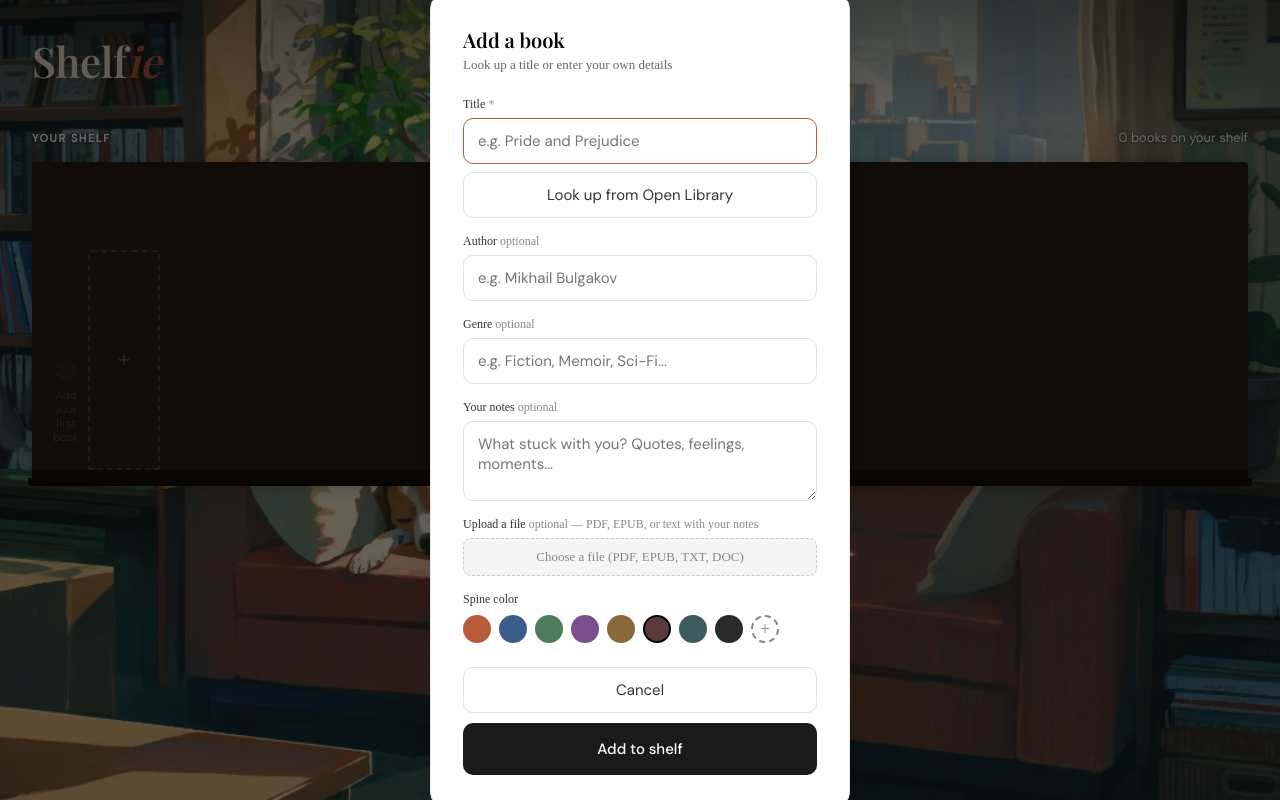
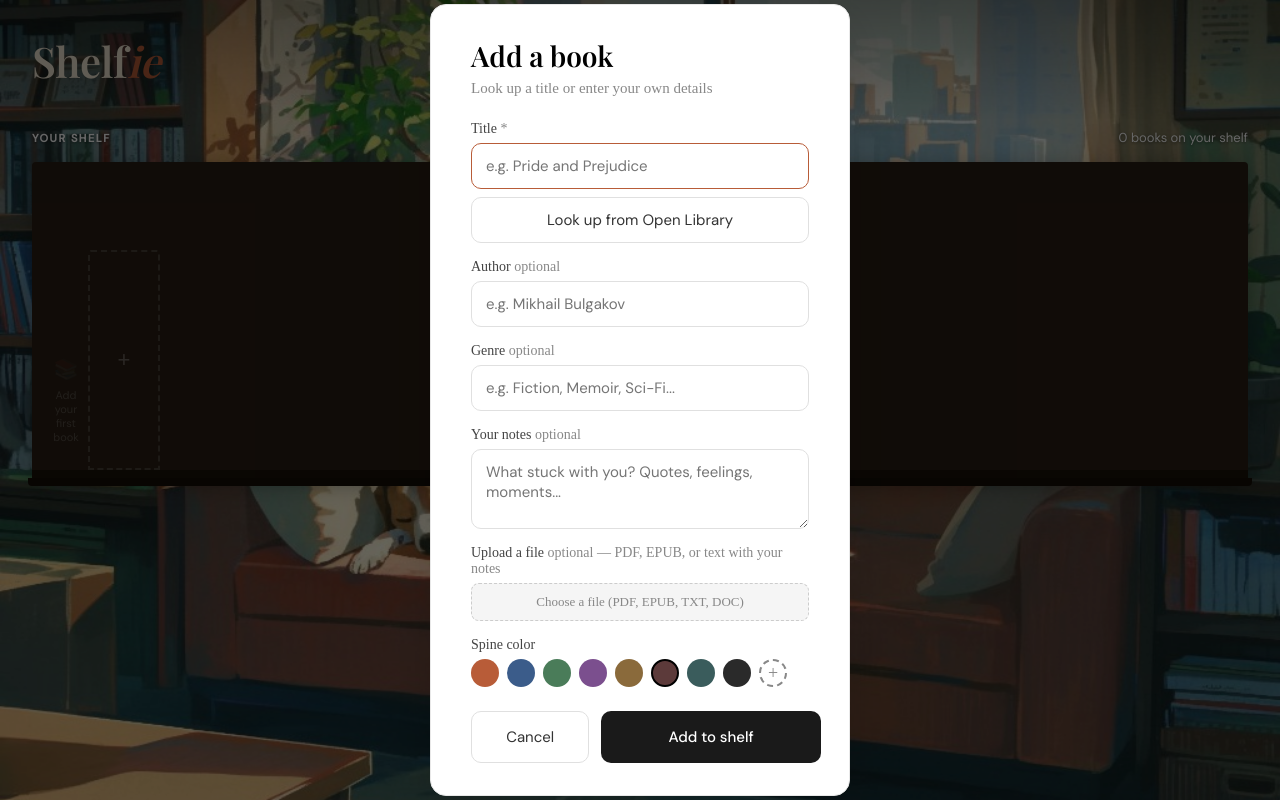
Before and after one commit to velislavapetrova20-bit/shelfie, a website: page public/index.html in a window 1280 px wide. Both pictures are taken after a click on the button "Add a book". Drawn offline with nearby package versions, Linux system fonts and the light colour scheme; a web font is replaced by a local one.

Commit message:
Improve add modal typography and layout for desktop

```diff
--- a/public/index.html
+++ b/public/index.html
@@ -66,16 +66,22 @@
     background: #ffffff;
     color: #000000;
     border-radius: 16px;
-    padding: 2rem;
+    padding: 2rem 2.5rem;
     width: 420px;
     max-width: 92vw;
     border: 1px solid #e8e8e8;
     box-shadow: 0 16px 48px rgba(0, 0, 0, 0.12);
   }
-  .modal-title { font-family: 'Playfair Display', serif; font-size: 20px; font-weight: 600; color: #000000; margin-bottom: 4px; }
-  .modal-sub { font-size: 13px; color: #666666; margin-bottom: 1.5rem; }
-  .field-label { font-size: 12px; font-weight: 500; color: #333333; margin-bottom: 6px; }
-  .field-label span { font-weight: 400; color: #888888; }
+  .modal-title {
+    font-family: 'Playfair Display', serif;
+    font-size: 28px;
+    font-weight: 600;
+    color: #000000;
+    margin-bottom: 6px;
+  }
+  .modal-sub { font-size: 15px; color: #888888; margin-bottom: 1.5rem; }
+  .modal .field-label { font-size: 14px; font-weight: 500; color: #444444; margin-bottom: 6px; }
+  .modal .field-label span { font-weight: 400; color: #888888; }
   .modal input[type="text"],
   .modal textarea {
     width: 100%;
@@ -90,6 +96,8 @@
     outline: none;
     resize: vertical;
   }
+  .modal input[type="text"]::placeholder,
+  .modal textarea::placeholder { font-size: 15px; }
   .modal input[type="text"]:focus,
   .modal textarea:focus { border-color: #B85C38; }
   .modal textarea { min-height: 80px; }
@@ -132,7 +140,7 @@
     height: 0;
     pointer-events: none;
   }
-  .modal-actions { display: flex; flex-direction: column; gap: 10px; }
+  .modal-actions { display: flex; flex-direction: row; gap: 12px; align-items: stretch; }
   .modal .btn-modal-cancel {
     font-family: 'DM Sans', sans-serif;
     font-size: 15px;
@@ -142,14 +150,17 @@
     background: #ffffff;
     color: #333333;
     cursor: pointer;
+    width: 35%;
+    flex-shrink: 0;
   }
   .modal .btn-modal-submit {
-    width: 100%;
+    width: 65%;
     height: 52px;
     margin: 0;
     padding: 0 20px;
     border-radius: 10px;
     font-size: 15px;
+    flex-shrink: 0;
   }
   .modal .lookup-btn {
     width: 100%;
@@ -629,7 +640,7 @@
       <input type="file" id="iFile" accept=".pdf,.txt,.doc,.docx,.epub,application/epub+zip" style="display:none" onchange="handleFileUpload(event)" />
       <span id="fileLabelText">Choose a file (PDF, EPUB, TXT, DOC)</span>
     </label>
-    <div class="field-label" style="margin-bottom:8px">Spine color</div>
+    <div class="field-label">Spine color</div>
     <div class="color-options" id="colorOptions"></div>
     <div class="modal-actions">
       <button type="button" class="btn-modal-cancel" onclick="closeAddModal()">Cancel</button>
```
Also changed, not shown: book_memory_shelf_v2.html (+19 -8 lines).
